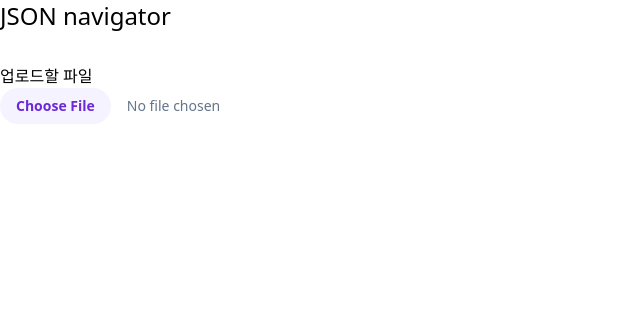
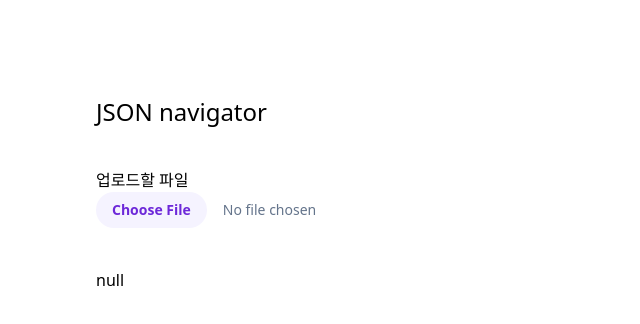
Before and after one commit to domuk-k/json-navigator, a Next.js app: page / in a window 1280 px wide. Shown: the top 324 px of the page, without its empty margins (0-640 px from the left). Built offline with nearby package versions, Linux system fonts and the light colour scheme.

Commit message:
fix: 레이아웃 수정 - 구성요소간 gap 조정

```diff
--- /dev/null
+++ b/components/Navigator/index.tsx
@@ -0,0 +1,9 @@
+import { useLoadedJSON } from 'context/loadedJSON';
+
+const Navigator = () => {
+  const { loadedJSON } = useLoadedJSON();
+
+  return <div>{JSON.stringify(loadedJSON, null, 4)}</div>;
+};
+
+export default Navigator;
--- a/pages/index.tsx
+++ b/pages/index.tsx
@@ -1,15 +1,18 @@
 import type { NextPage } from 'next';
 import dynamic from 'next/dynamic';
 
-const UploadForm = dynamic(() => import('../components/UploadForm'), {
+import Navigator from '@/components/Navigator';
+
+const UploadForm = dynamic(() => import('@/components/UploadForm'), {
   ssr: false,
 });
 
 const Home: NextPage = () => {
   return (
-    <main>
-      <h1 className="text-2xl mb-8">JSON navigator</h1>
+    <main className="grid gap-10 p-24">
+      <h1 className="text-2xl">JSON navigator</h1>
       <UploadForm />
+      <Navigator />
     </main>
   );
 };
```
